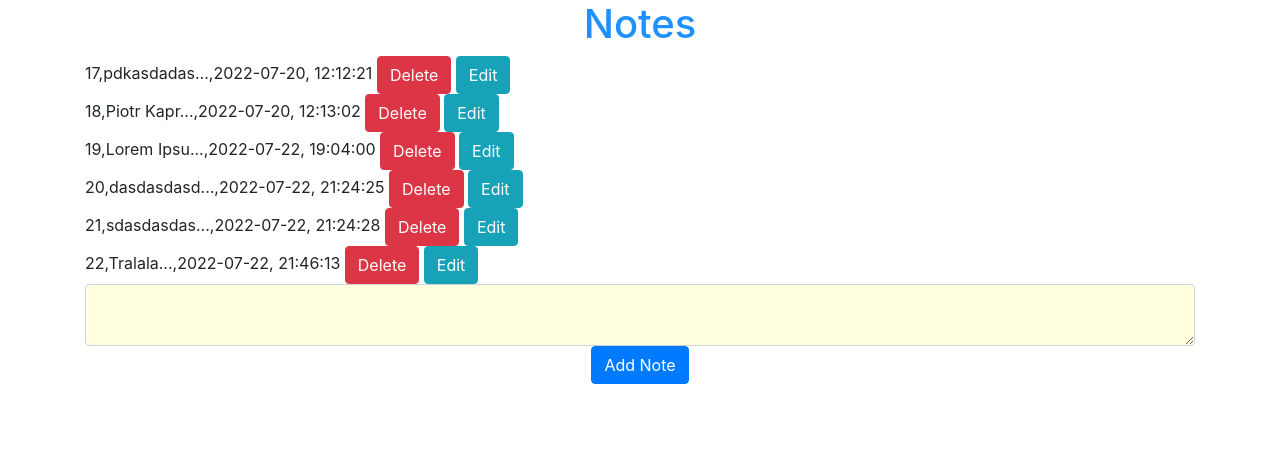
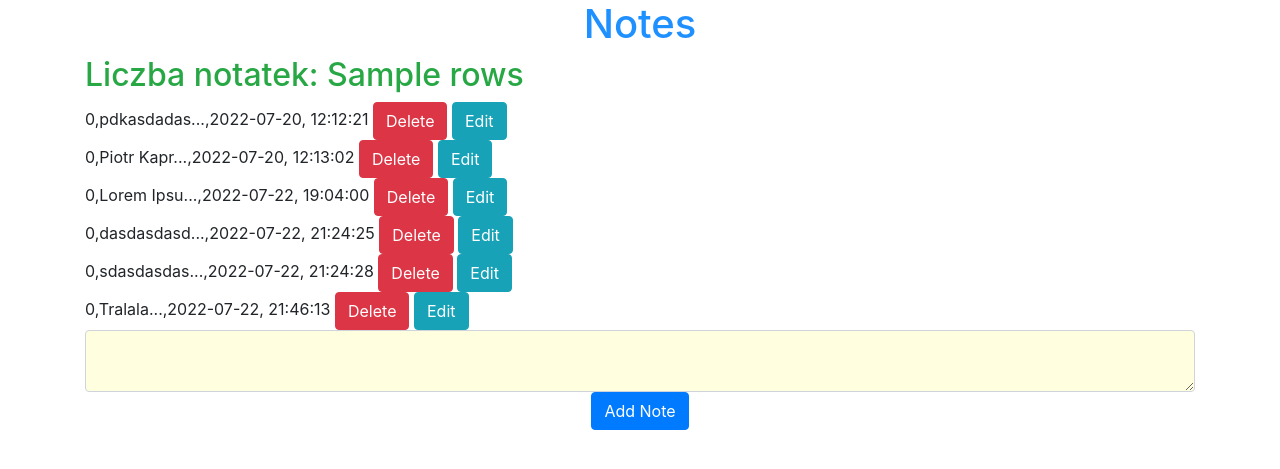
Before and after one commit to Karpiowygaj/Strona_flask, a Flask app: template strona/Templates/home.html in a window 1280 px wide. Shown: the part 56-525 px from the top of the page. Run offline with Flask 2, Linux system fonts and the light colour scheme; data comes from the database, SQL or seed files in the repository; both versions use the stored data as it was after the commit; the template is opened without the code that fills it: values that come from a table or form of the project are taken from there, most other values are stand-ins (such as "Sample title", 1, 10 or a date in 2020); some libraries are stand-ins or nearby versions.

Commit message:
Dodano liczbę notatek znajdujących się w bazie danych

```diff
--- a/strona/Templates/home.html
+++ b/strona/Templates/home.html
@@ -3,7 +3,9 @@
 {% block content %}
     <h1 style="color:dodgerblue" align="center">Notes</h1>
     <ul class="list-group list-group-flush" id="notes">
-        {% for note in user.notes %}
+        <h2 style="color: #28a745"> Liczba notatek: {{ rows }}</h2>
+        {% for note in  user.notes %}
+
             <div>
                 {#            <a class="list-group-item">#}
                 {{ note }}
--- a/strona/models.py
+++ b/strona/models.py
@@ -8,11 +8,12 @@ class Note(db.Model):
     notatka = db.Column(db.String(10000))
     data = db.Column(db.DateTime(timezone=True), default=func.now())
     user_id = db.Column(db.Integer, db.ForeignKey('user.id'))
+    Note_count = 0
 
     def __str__(self):
         self.notka = self.notatka[0:10]
         self.printable_date = self.data
-        return f'{self.id},{self.notka}...,{self.printable_date.strftime("%Y-%m-%d, %H:%M:%S")}'
+        return f'{self.Note_count},{self.notka}...,{self.printable_date.strftime("%Y-%m-%d, %H:%M:%S")}'
 
 
 class User(db.Model, UserMixin):
--- a/strona/views.py
+++ b/strona/views.py
@@ -10,6 +10,7 @@ views = Blueprint('views', __name__)
 @login_required
 def home():
     note = request.form.get('note')
+    rows = db.session.query(Note).count()
     if request.method == 'POST':
 
         if len(note) < 1:
@@ -20,7 +21,7 @@ def home():
             db.session.commit()
             flash('Note added!', category='success')
 
-    return render_template("home.html", user=current_user)
+    return render_template("home.html", user=current_user, rows=rows)
 
 
 @views.route('/delete/<int:id>', methods=['GET', 'POST'])
```
Also changed, not shown: strona/database.db.
